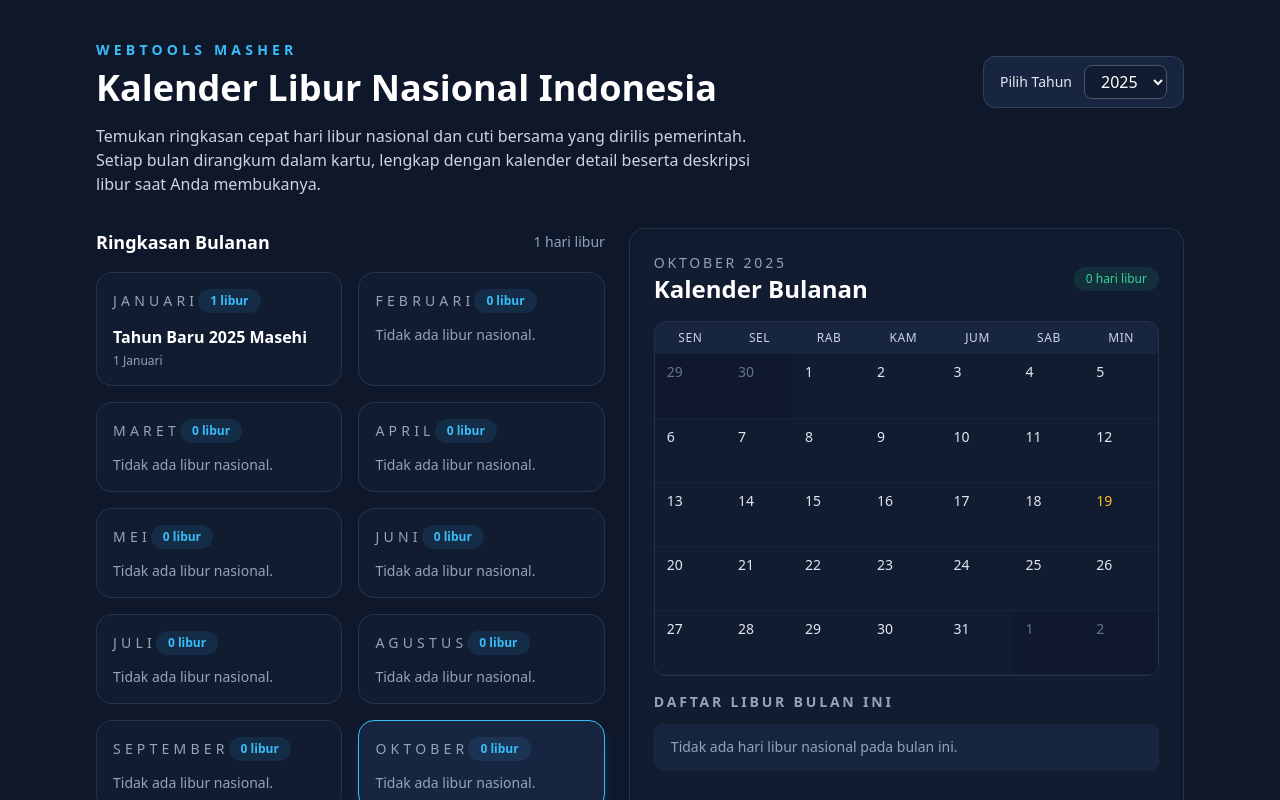
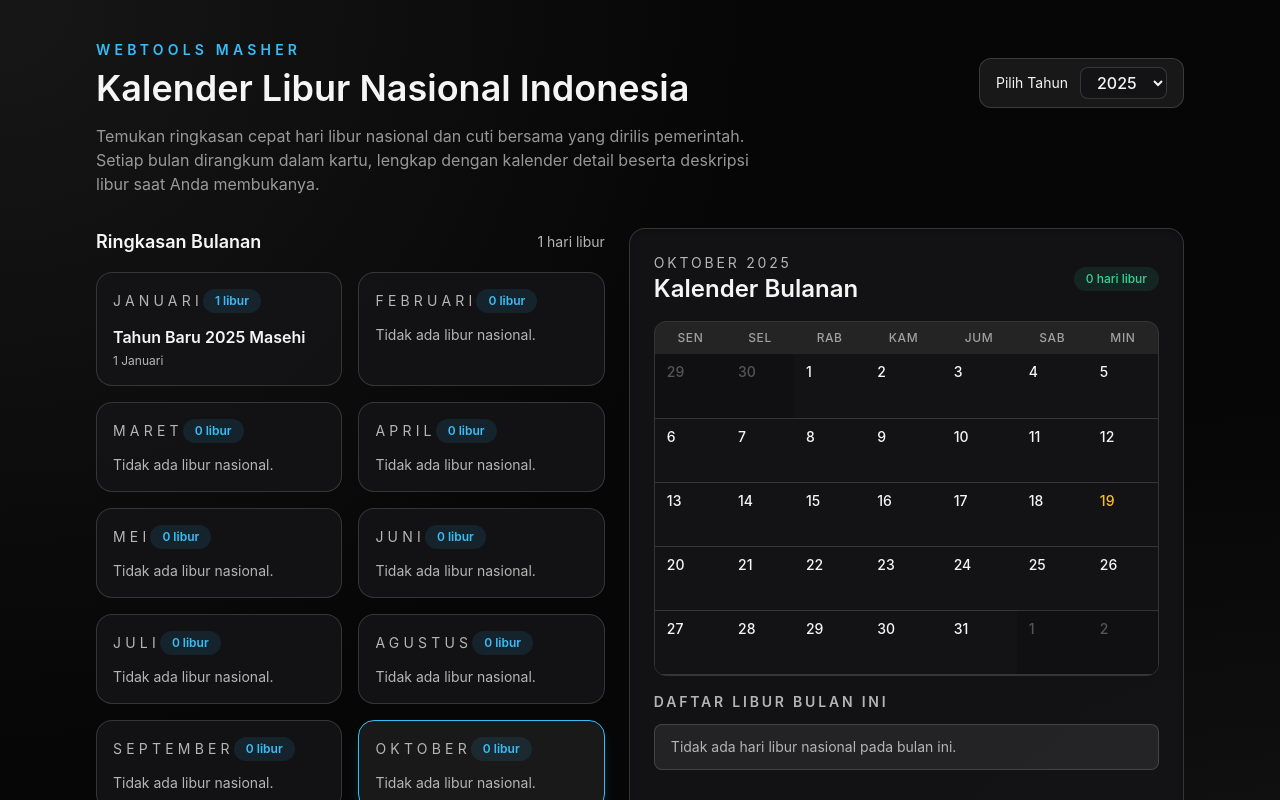
Before and after one commit to heritechie/webtools, a React (Vite) app in the folder kalender-nasional/: page / in a window 1280 px wide. Shown: the top 800 px of the page. Built offline with nearby package versions, Linux system fonts and the light colour scheme.

Commit message:
style: align kalender theme with loan calculator

```diff
--- a/kalender-nasional/src/App.tsx
+++ b/kalender-nasional/src/App.tsx
@@ -68,21 +68,21 @@ export default function App() {
 	};
 
 	return (
-		<main className="mx-auto flex min-h-screen max-w-6xl flex-col gap-8 px-4 py-10 text-slate-50 sm:px-6 lg:px-8">
+		<main className="mx-auto flex min-h-screen max-w-6xl flex-col gap-8 px-4 py-10 text-main sm:px-6 lg:px-8">
 			<header className="flex flex-col gap-4">
 				<div className="flex flex-col gap-3 sm:flex-row sm:items-end sm:justify-between">
 					<div>
 						<p className="text-sm font-semibold uppercase tracking-[0.3em] text-accent-blue">
 							Webtools Masher
 						</p>
-						<h1 className="mt-2 font-display text-3xl font-semibold text-white md:text-4xl">
+			<h1 className="mt-2 font-display text-3xl font-semibold text-main md:text-4xl">
 							Kalender Libur Nasional Indonesia
 						</h1>
 					</div>
-					<label className="flex w-fit items-center gap-3 rounded-xl border border-slate-700 bg-surface-highlight px-4 py-2 text-sm text-slate-200">
+					<label className="flex w-fit items-center gap-3 rounded-xl border border-glass bg-surface-highlight px-4 py-2 text-sm text-main">
 						Pilih Tahun
 						<select
-							className="rounded-lg border border-slate-600 bg-surface-card px-3 py-1 text-base font-medium text-white focus:outline-none focus:ring-2 focus:ring-accent-blue"
+							className="rounded-lg border border-glass bg-surface-card px-3 py-1 text-base font-medium text-main focus:outline-none focus:ring-2 focus:ring-accent-blue"
 							value={activeYear}
 							onChange={handleYearChange}
 						>
@@ -94,7 +94,7 @@ export default function App() {
 						</select>
 					</label>
 				</div>
-				<p className="max-w-2xl text-base text-slate-300">
+				<p className="max-w-2xl text-base text-soft">
 					Temukan ringkasan cepat hari libur nasional dan cuti bersama yang dirilis pemerintah.
 					Setiap bulan dirangkum dalam kartu, lengkap dengan kalender detail beserta deskripsi
 					libur saat Anda membukanya.
@@ -104,8 +104,8 @@ export default function App() {
 			<section className="grid gap-6 lg:grid-cols-[minmax(0,1.1fr)_minmax(0,1.2fr)]">
 				<div className="flex flex-col gap-4">
 					<div className="flex items-center justify-between">
-						<h2 className="text-lg font-semibold text-white">Ringkasan Bulanan</h2>
-						<span className="text-sm text-slate-400">
+				<h2 className="text-lg font-semibold text-main">Ringkasan Bulanan</h2>
+						<span className="text-sm text-muted">
 							{HOLIDAYS[activeYear]?.length ?? 0} hari libur
 						</span>
 					</div>
@@ -121,11 +121,11 @@ export default function App() {
 									className={`group flex flex-col gap-3 rounded-2xl border p-4 text-left transition-all ${
 										isActive
 											? 'border-accent-blue bg-surface-highlight shadow-lg shadow-accent-blue/20'
-											: 'border-slate-700/60 bg-surface-card hover:border-accent-blue/60 hover:shadow-md hover:shadow-accent-blue/10'
+											: 'border-glass bg-surface-card hover:border-accent-blue/60 hover:shadow-md hover:shadow-accent-blue/10'
 									}`}
 								>
 									<div className="flex items-center justify-between">
-										<p className="text-sm uppercase tracking-[0.3em] text-slate-400">
+										<p className="text-sm uppercase tracking-[0.3em] text-muted">
 											{summary.label}
 										</p>
 										<span className="rounded-full bg-accent-blue/10 px-3 py-1 text-xs font-semibold text-accent-blue">
@@ -134,8 +134,8 @@ export default function App() {
 									</div>
 									{upcoming ? (
 										<div className="space-y-1">
-											<p className="text-base font-semibold text-white">{upcoming.name}</p>
-											<p className="text-xs text-slate-400">
+											<p className="text-base font-semibold text-main">{upcoming.name}</p>
+											<p className="text-xs text-muted">
 												{new Date(upcoming.date).toLocaleDateString('id-ID', {
 													day: 'numeric',
 													month: 'long',
@@ -143,13 +143,13 @@ export default function App() {
 											</p>
 										</div>
 									) : (
-										<p className="text-sm text-slate-400">Tidak ada libur nasional.</p>
+									<p className="text-sm text-muted">Tidak ada libur nasional.</p>
 									)}
 								</button>
 							);
 						})}
 					</div>
-					<p className="text-xs text-slate-500">
+					<p className="text-xs text-faint">
 						<i>
 							*Data libur resmi 2025 masih menunggu Keputusan Presiden. Data akan diperbarui setelah
 							dokumen resmi diterbitkan.
@@ -157,22 +157,22 @@ export default function App() {
 					</p>
 				</div>
 
-				<div className="flex flex-col gap-4 rounded-2xl border border-slate-700/60 bg-surface-card p-6 shadow-inner shadow-black/20">
+				<div className="flex flex-col gap-4 rounded-2xl border border-glass bg-surface-card p-6 shadow-inner shadow-black/20">
 					<header className="flex flex-col gap-2 sm:flex-row sm:items-center sm:justify-between">
 						<div>
-							<p className="text-sm uppercase tracking-[0.2em] text-slate-400">
+							<p className="text-sm uppercase tracking-[0.2em] text-muted">
 								{getMonthLabel(calendar.month)} {activeYear}
 							</p>
-							<h2 className="text-2xl font-semibold text-white">Kalender Bulanan</h2>
+							<h2 className="text-2xl font-semibold text-main">Kalender Bulanan</h2>
 						</div>
 						<div className="rounded-full bg-accent-green/10 px-3 py-1 text-xs font-medium text-accent-green">
 							{calendar.holidays.length} hari libur
 						</div>
 					</header>
 
-					<div className="overflow-hidden rounded-xl border border-slate-700/60">
+					<div className="overflow-hidden rounded-xl border border-glass">
 						<table className="w-full border-collapse">
-							<thead className="bg-surface-highlight text-xs uppercase tracking-wider text-slate-300">
+							<thead className="bg-surface-highlight text-xs uppercase tracking-wider text-soft">
 								<tr>
 									{weekdayLabels.map((label) => (
 										<th key={label} className="px-3 py-2 text-center font-medium">
@@ -181,21 +181,23 @@ export default function App() {
 									))}
 								</tr>
 							</thead>
-							<tbody className="bg-surface-card text-sm text-slate-200">
+							<tbody className="bg-surface-card text-sm text-main">
 								{calendar.weeks.map((week, weekIndex) => (
-									<tr key={`week-${weekIndex}`} className="border-b border-slate-800/60">
+									<tr key={`week-${weekIndex}`} className="border-b border-glass">
 										{week.map((cell) => (
 											<td
 												key={cell.date}
 												className={`h-16 px-3 py-2 align-top ${
 													cell.isCurrentMonth
 														? 'bg-surface-card'
-														: 'bg-slate-900/60 text-slate-500'
+														: 'bg-surface-alt text-faint'
 												}`}
 											>
 												<div
 													className={`flex h-full flex-col gap-1 ${
-														cell.holiday ? 'rounded-lg border border-accent-blue/40 bg-accent-blue/5 p-2' : ''
+														cell.holiday
+															? 'rounded-lg border border-accent-blue/40 bg-accent-blue/5 p-2'
+															: ''
 													}`}
 												>
 													<span
@@ -205,9 +207,11 @@ export default function App() {
 													>
 														{cell.day}
 													</span>
-													{cell.holiday ? (
-														<span className="text-xs leading-snug text-accent-blue">{cell.holiday.name}</span>
-													) : null}
+														{cell.holiday ? (
+															<span className="text-xs leading-snug text-accent-blue">
+																{cell.holiday.name}
+															</span>
+														) : null}
 												</div>
 											</td>
 										))}
@@ -218,11 +222,11 @@ export default function App() {
 					</div>
 
 					<div className="space-y-3">
-						<h3 className="text-sm font-semibold uppercase tracking-[0.2em] text-slate-400">
+						<h3 className="text-sm font-semibold uppercase tracking-[0.2em] text-muted">
 							Daftar Libur Bulan Ini
 						</h3>
 						{calendar.holidays.length === 0 ? (
-							<p className="rounded-lg border border-slate-800 bg-surface-highlight px-4 py-3 text-sm text-slate-400">
+							<p className="rounded-lg border border-glass bg-surface-highlight px-4 py-3 text-sm text-muted">
 								Tidak ada hari libur nasional pada bulan ini.
 							</p>
 						) : (
@@ -230,11 +234,13 @@ export default function App() {
 								{calendar.holidays.map((holiday) => (
 									<li
 										key={holiday.date}
-										className="flex items-start justify-between rounded-lg border border-slate-800 bg-surface-highlight px-4 py-3"
+										className="flex items-start justify-between rounded-lg border border-glass bg-surface-highlight px-4 py-3"
 									>
 										<div>
-											<p className="text-sm font-semibold text-white">{holiday.name}</p>
-											<p className="text-xs text-slate-400">{holiday.description ?? 'Libur nasional'}</p>
+											<p className="text-sm font-semibold text-main">{holiday.name}</p>
+											<p className="text-xs text-muted">
+												{holiday.description ?? 'Libur nasional'}
+											</p>
 										</div>
 										<span className="text-sm font-medium text-accent-blue">
 											{new Date(holiday.date).toLocaleDateString('id-ID', {
@@ -250,7 +256,7 @@ export default function App() {
 				</div>
 			</section>
 
-			<footer className="rounded-2xl border border-slate-800 bg-surface-highlight px-4 py-3 text-xs text-slate-400">
+			<footer className="rounded-2xl border border-glass bg-surface-highlight px-4 py-3 text-xs text-muted">
 				Data libur diambil dari Keputusan Bersama Menteri untuk tahun berjalan. Silakan perbarui berkas
 				di <code>src/data/holidays.ts</code> ketika jadwal resmi baru dirilis.
 			</footer>
--- a/kalender-nasional/src/index.css
+++ b/kalender-nasional/src/index.css
@@ -3,11 +3,105 @@
 @tailwind utilities;
 
 @layer base {
-  :root {
-    color-scheme: dark;
-  }
+	:root {
+		color-scheme: dark light;
+		font-family: 'Inter', system-ui, -apple-system, BlinkMacSystemFont, 'Segoe UI', sans-serif;
 
-  body {
-    @apply bg-surface-base text-slate-100 min-h-screen antialiased;
-  }
+		--font-display: 'Poppins', 'Inter', sans-serif;
+		--surface: #080808;
+		--surface-alt: rgba(16, 16, 18, 0.78);
+		--surface-card: rgba(20, 20, 22, 0.92);
+		--surface-highlight: rgba(235, 235, 235, 0.08);
+		--glass-stroke: rgba(210, 210, 207, 0.18);
+		--shadow-soft: 0 24px 40px rgba(0, 0, 0, 0.45);
+
+		--text-main: #f5f5f5;
+		--text-muted: #b5b5b5;
+		--text-soft: rgba(230, 230, 230, 0.64);
+		--text-faint: rgba(180, 180, 180, 0.42);
+
+		--accent-primary: #d2d2cf;
+		--accent-blue: #90b4ff;
+		--accent-green: #68dda0;
+		--accent-amber: #facc6b;
+
+		--gradient-bg: radial-gradient(circle at top left, rgba(220, 220, 220, 0.08), transparent 45%),
+			radial-gradient(circle at bottom right, rgba(96, 96, 96, 0.18), transparent 40%), #060606;
+	}
+
+	body {
+		margin: 0;
+		min-height: 100vh;
+		background: var(--gradient-bg);
+		color: var(--text-main);
+		line-height: 1.7;
+		font-family: inherit;
+		text-rendering: optimizeLegibility;
+		-webkit-font-smoothing: antialiased;
+	}
+
+	a {
+		color: inherit;
+		text-decoration: none;
+	}
+
+	a:focus-visible {
+		outline: 2px solid var(--accent-primary);
+		outline-offset: 4px;
+	}
+
+	::selection {
+		background: rgba(210, 210, 207, 0.28);
+		color: #080808;
+	}
 }
+
+@layer utilities {
+	.text-main {
+		color: var(--text-main);
+	}
+
+	.text-muted {
+		color: var(--text-muted);
+	}
+
+	.text-soft {
+		color: var(--text-soft);
+	}
+
+	.text-faint {
+		color: var(--text-faint);
+	}
+
+	.text-accent {
+		color: var(--accent-primary);
+	}
+
+	.bg-surface {
+		background: var(--surface);
+	}
+
+	.bg-surface-card {
+		background: var(--surface-card);
+	}
+
+	.bg-surface-alt {
+		background: var(--surface-alt);
+	}
+
+	.bg-surface-highlight {
+		background: var(--surface-highlight);
+	}
+
+	.border-glass {
+		border-color: var(--glass-stroke);
+	}
+
+	.shadow-soft {
+		box-shadow: var(--shadow-soft);
+	}
+
+	.font-display {
+		font-family: var(--font-display);
+	}
+}
```
